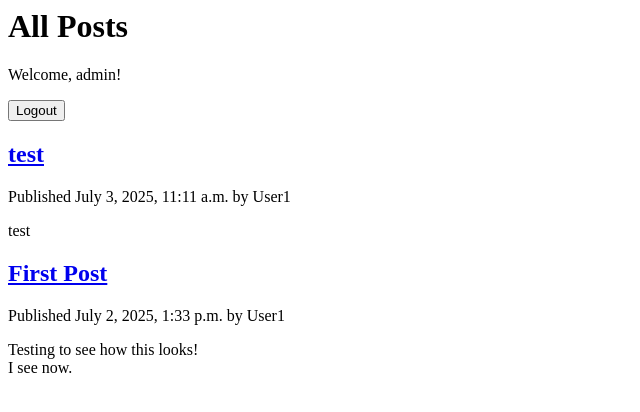
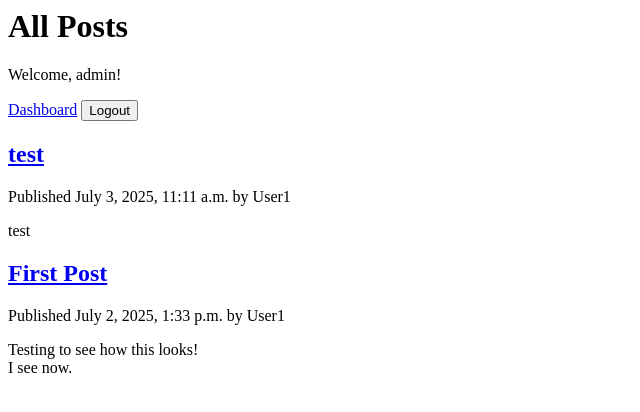
Before and after one commit to johnvas05/DjangoBlog, a Django app: template templates/blog/post/list.html in a window 1280 px wide. Shown: the top 412 px of the page, without its empty margins (0-640 px from the left). Run offline with Django 5.2, Linux system fonts and the light colour scheme; the template is opened without the code that fills it: values that come from a table or form of the project are taken from there, others are empty; a user stored in the database is signed in; data comes from the database, SQL or seed files in the repository; both versions use the stored data as it was after the commit; parts of the project's set-up code (start-up, migrations or seed data) failed here and were passed over.

Commit message:
Added dashborad button to the list

```diff
--- a/templates/blog/post/list.html
+++ b/templates/blog/post/list.html
@@ -2,6 +2,7 @@
 
 {% if user.is_authenticated %}
   <p>Welcome, {{ user.username }}!</p>
+    <a href="{% url 'account:dashboard' %}" class="button">Dashboard</a>
   <form method="post" action="/{% url 'account:logout' %}" style="display:inline;">
     {% csrf_token %}
     <button type="submit">Logout</button>
```
Also changed, not shown: db.sqlite3.
